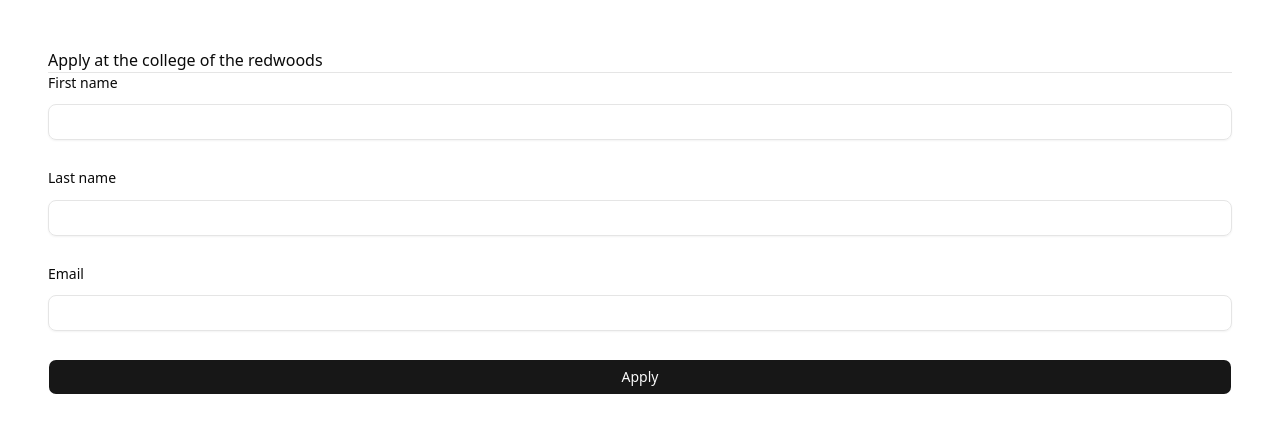
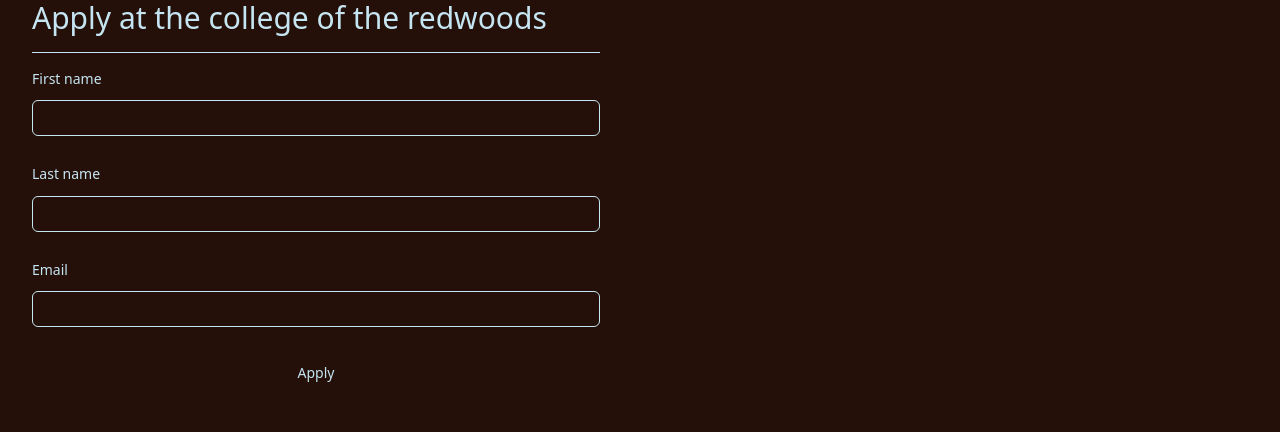
Before and after one commit to Wolfieelite/BetterAdvisorApp, a React (Vite) app: page /apply in a window 1280 px wide. Shown: the top 432 px of the page. Built offline with nearby package versions, Linux system fonts and the light colour scheme.

Commit message:
css styling added

```diff
--- a/src/components/FormElement.tsx
+++ b/src/components/FormElement.tsx
@@ -20,7 +20,7 @@
       control={form.control}
       render={({ field, fieldState }) => (
         <Field data-invalid={fieldState.invalid}>
-          <FieldLabel htmlFor={htmlForId}>{label}</FieldLabel>
+          <FieldLabel className='text-accent-100' htmlFor={htmlForId}>{label}</FieldLabel>
           <Input
             className={fieldState.invalid ? 'border-red-400 outline-0 aria-invalid:ring-red-400' : ' '}
             type={inputType}
--- a/src/routes/apply.tsx
+++ b/src/routes/apply.tsx
@@ -31,8 +31,9 @@
 
   return (
     <>
-      <form className='p-12' id='applyForm' onSubmit={form.handleSubmit(onApply)}>
-        <h1>Apply at the college of the redwoods</h1>
+      <section className='h-full flex flex-col gap-4 justify-center align-middle lg:grid lg:grid-cols-2 m-auto'>
+        <form className='form-wrapper order-2 px-8' id='applyForm' onSubmit={form.handleSubmit(onApply)}>
+          <h1 className='text-3xl'>Apply at the college of the redwoods</h1>
           <hr />
           <FieldGroup>
             <FormElement form={form} label='First name' htmlForId='firstName' inputType='text' name='firstName' />
@@ -41,6 +42,7 @@
             <Button className="cursor-pointer" type={"submit"} variant={"default"} form={"applyForm"}>Apply</Button>
           </FieldGroup>
         </form>
+      </section>
     </>
   )
 }
--- a/src/routes/login.tsx
+++ b/src/routes/login.tsx
@@ -3,9 +3,9 @@
 import { Button } from '#/components/ui/button'
 import { createFileRoute } from '@tanstack/react-router'
 import { useForm } from 'react-hook-form';
-import Header from '#/components/Header'
 import { login } from '#/services/authService'
 import FormElement from '#/components/FormElement'
+import { FieldGroup } from '#/components/ui/field';
 
 export const Route = createFileRoute('/login')({
   component: RouteComponent,
@@ -30,16 +30,33 @@
 
   return (
     <>
-      <Header />
+      <section className='h-full flex flex-col gap-4 justify-center align-middle lg:grid lg:grid-cols-2 m-auto'>
         <form
-        className="form-wrapper-half"
+          className="form-wrapper order-2"
           id="loginForm"
           onSubmit={form.handleSubmit(onSubmit)}
         >
+          <header>
+            <h1 className='text-3xl text-accent-100'>Student login</h1>
+            <hr className='text-accent-100' />
+          </header>
+
+          <FieldGroup className='px-8'>
             <FormElement<z.infer<typeof loginFormSchema>> form={form} inputType='email' name="username" htmlForId='username' label='Username' />
             <FormElement<z.infer<typeof loginFormSchema>> form={form} inputType='password' name="password" htmlForId='password' label='Password' />
-        <Button className="cursor-pointer" type={"submit"} variant={"outline"} form={"loginForm"}>Log in</Button>
+            <div className='flex flex-row-reverse'>
+              <Button className="cursor-pointer text-accent-100" type={"submit"} variant={"default"} form={"loginForm"}>Log in </Button>
+              <Button className="cursor-pointer text-accent-100" type='button' variant={"ghost"}>Forgot password</Button>
+            </div>
+          </FieldGroup>
+
         </form>
+
+        <div className='hidden text-accent-100 lg:block lg:text-8xl'>
+          <p>Your future</p>
+          <p>starts here!</p>
+        </div>
+      </section>
     </>
   )
 }
--- a/src/styles.css
+++ b/src/styles.css
@@ -7,126 +7,63 @@
 @custom-variant dark (&:is(.dark *));
 @plugin "@tailwindcss/typography";
 
-@theme inline {
-  --color-background: var(--background);
-  --color-foreground: var(--foreground);
-  --color-card: var(--card);
-  --color-card-foreground: var(--card-foreground);
-  --color-popover: var(--popover);
-  --color-popover-foreground: var(--popover-foreground);
-  --color-primary: var(--primary);
-  --color-primary-foreground: var(--primary-foreground);
-  --color-secondary: var(--secondary);
-  --color-secondary-foreground: var(--secondary-foreground);
-  --color-muted: var(--muted);
-  --color-muted-foreground: var(--muted-foreground);
-  --color-accent: var(--accent);
-  --color-accent-foreground: var(--accent-foreground);
-  --color-destructive: var(--destructive);
-  --color-border: var(--border);
-  --color-input: var(--input);
-  --color-ring: var(--ring);
-  --color-chart-1: var(--chart-1);
-  --color-chart-2: var(--chart-2);
-  --color-chart-3: var(--chart-3);
-  --color-chart-4: var(--chart-4);
-  --color-chart-5: var(--chart-5);
-  --color-sidebar: var(--sidebar);
-  --color-sidebar-foreground: var(--sidebar-foreground);
-  --color-sidebar-primary: var(--sidebar-primary);
-  --color-sidebar-primary-foreground: var(--sidebar-primary-foreground);
-  --color-sidebar-accent: var(--sidebar-accent);
-  --color-sidebar-accent-foreground: var(--sidebar-accent-foreground);
-  --color-sidebar-border: var(--sidebar-border);
-  --color-sidebar-ring: var(--sidebar-ring);
-  --radius-sm: calc(var(--radius) * 0.6);
-  --radius-md: calc(var(--radius) * 0.8);
-  --radius-lg: var(--radius);
-  --radius-xl: calc(var(--radius) * 1.4);
-  --radius-2xl: calc(var(--radius) * 1.8);
-  --radius-3xl: calc(var(--radius) * 2.2);
-  --radius-4xl: calc(var(--radius) * 2.6);
+
+@theme {
+  --color-primary-100: #e29779;
+  --color-primary-200: #da7d58;
+  --color-primary-300: #d36336;
+  --color-primary-400: #b85128;
+  --color-primary-500: #974221;
+  --color-primary-600: #75341a;
+  --color-primary-700: #542512;
+  --color-primary-800: #241008;
+  --color-primary-900: #110704;
+
+  --color-secondary-100: #79e297;
+  --color-secondary-200: #58da7d;
+  --color-secondary-300: #36d363;
+  --color-secondary-400: #28b851;
+  --color-secondary-500: #219742;
+  --color-secondary-600: #1a7534;
+  --color-secondary-700: #125425;
+  --color-secondary-800: #082410;
+  --color-secondary-900: #041107;
+
+  --color-accent-100: #C6E5F2;
 }
 
-:root {
-  --radius: 0.625rem;
-  --background: oklch(1 0 0);
-  --foreground: oklch(0.145 0 0);
-  --card: oklch(1 0 0);
-  --card-foreground: oklch(0.145 0 0);
-  --popover: oklch(1 0 0);
-  --popover-foreground: oklch(0.145 0 0);
-  --primary: oklch(0.205 0 0);
-  --primary-foreground: oklch(0.985 0 0);
-  --secondary: oklch(0.97 0 0);
-  --secondary-foreground: oklch(0.205 0 0);
-  --muted: oklch(0.97 0 0);
-  --muted-foreground: oklch(0.556 0 0);
-  --accent: oklch(0.97 0 0);
-  --accent-foreground: oklch(0.205 0 0);
-  --destructive: oklch(0.577 0.245 27.325);
-  --border: oklch(0.922 0 0);
-  --input: oklch(0.922 0 0);
-  --ring: oklch(0.708 0 0);
-  --chart-1: oklch(0.646 0.222 41.116);
-  --chart-2: oklch(0.6 0.118 184.704);
-  --chart-3: oklch(0.398 0.07 227.392);
-  --chart-4: oklch(0.828 0.189 84.429);
-  --chart-5: oklch(0.769 0.188 70.08);
-  --sidebar: oklch(0.985 0 0);
-  --sidebar-foreground: oklch(0.145 0 0);
-  --sidebar-primary: oklch(0.205 0 0);
-  --sidebar-primary-foreground: oklch(0.985 0 0);
-  --sidebar-accent: oklch(0.97 0 0);
-  --sidebar-accent-foreground: oklch(0.205 0 0);
-  --sidebar-border: oklch(0.922 0 0);
-  --sidebar-ring: oklch(0.708 0 0);
+html,
+body,
+#app {
+  min-height: 100%;
 }
 
-.dark {
-  --background: oklch(0.145 0 0);
-  --foreground: oklch(0.985 0 0);
-  --card: oklch(0.205 0 0);
-  --card-foreground: oklch(0.985 0 0);
-  --popover: oklch(0.205 0 0);
-  --popover-foreground: oklch(0.985 0 0);
-  --primary: oklch(0.922 0 0);
-  --primary-foreground: oklch(0.205 0 0);
-  --secondary: oklch(0.269 0 0);
-  --secondary-foreground: oklch(0.985 0 0);
-  --muted: oklch(0.269 0 0);
-  --muted-foreground: oklch(0.708 0 0);
-  --accent: oklch(0.269 0 0);
-  --accent-foreground: oklch(0.985 0 0);
-  --destructive: oklch(0.704 0.191 22.216);
-  --border: oklch(1 0 0 / 10%);
-  --input: oklch(1 0 0 / 15%);
-  --ring: oklch(0.556 0 0);
-  --chart-1: oklch(0.488 0.243 264.376);
-  --chart-2: oklch(0.696 0.17 162.48);
-  --chart-3: oklch(0.769 0.188 70.08);
-  --chart-4: oklch(0.627 0.265 303.9);
-  --chart-5: oklch(0.645 0.246 16.439);
-  --sidebar: oklch(0.205 0 0);
-  --sidebar-foreground: oklch(0.985 0 0);
-  --sidebar-primary: oklch(0.488 0.243 264.376);
-  --sidebar-primary-foreground: oklch(0.985 0 0);
-  --sidebar-accent: oklch(0.269 0 0);
-  --sidebar-accent-foreground: oklch(0.985 0 0);
-  --sidebar-border: oklch(1 0 0 / 10%);
-  --sidebar-ring: oklch(0.556 0 0);
+body {
+  margin: 0;
+  color: var(--color-accent-100);
+  font-family: var(--font-sans);
+  background-color: var(--color-primary-800);
+  overflow-x: hidden;
+  -webkit-font-smoothing: antialiased;
+  -moz-osx-font-smoothing: grayscale;
 }
 
-@layer base {
-  * {
-    @apply border-border outline-ring/50;
-  }
-
-  body {
-    @apply bg-background text-foreground;
-  }
+body::before {
+  content: "";
+  inset: 0;
+  pointer-events: none;
+  z-index: -1;
 }
 
-.form-wrapper-half {
-  @apply px-1 py-5 md:px-12 lg:w-2xl mx-auto lg:flex lg:flex-col lg:gap-2 my-auto;
+body::after {
+  content: "";
+  inset: 0;
+  pointer-events: none;
+  z-index: -1;
 }
+
+@layer base {}
+
+.form-wrapper {
+  @apply flex flex-col gap-4;
+}
```
Lines whose indentation alone changed are shown as unchanged.
